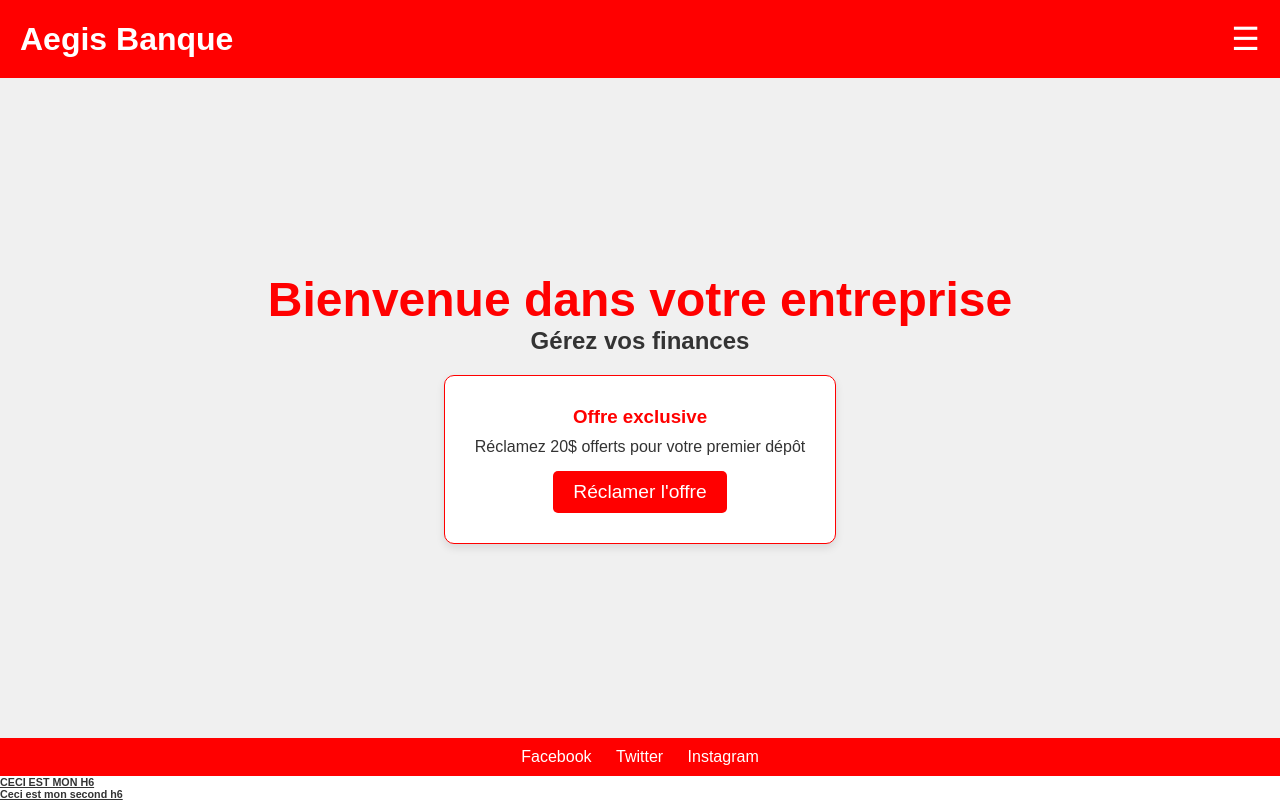
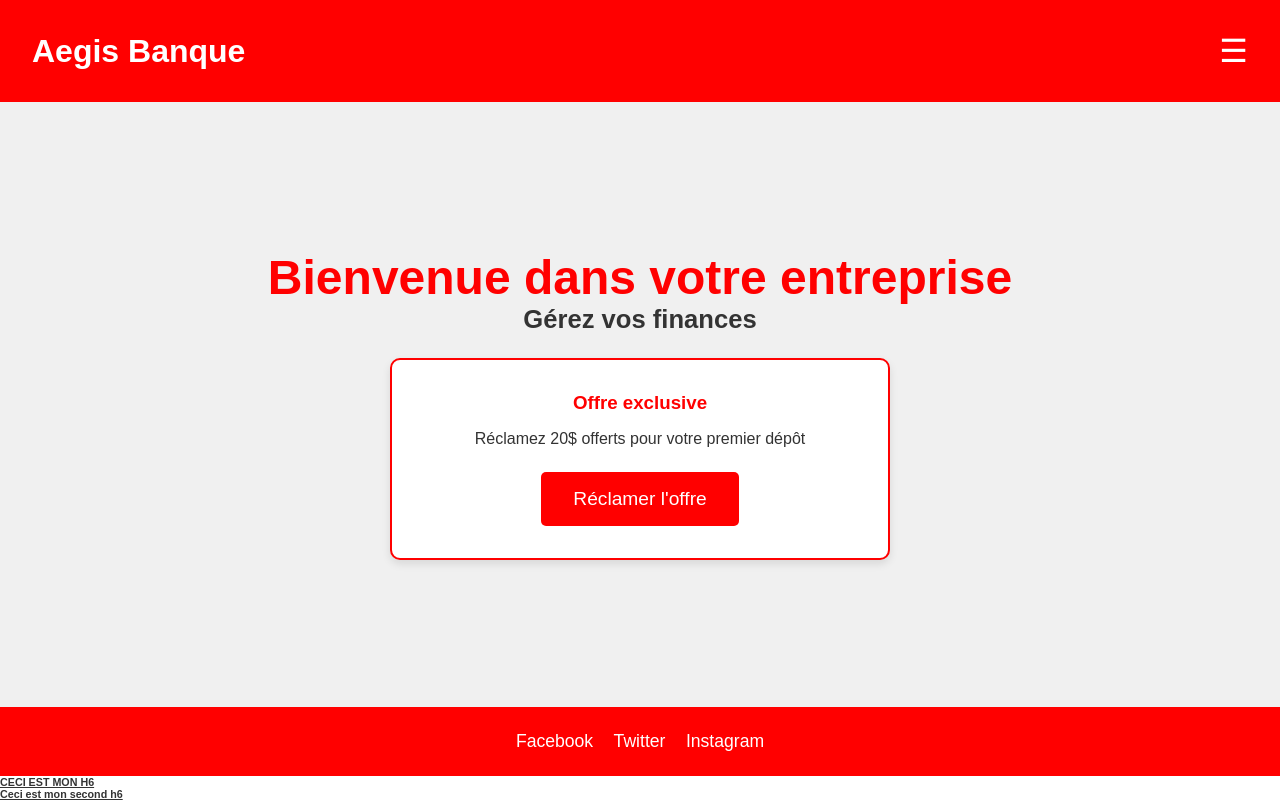
Before and after one commit to foot1210/aegis-bank, a plain HTML site: page aegis project/index.html in a window 1280 px wide. Drawn offline with Linux system fonts and the light colour scheme.

Commit message:
Refactor style.css to use CSS variables and animations

```diff
--- a/aegis project/style.css
+++ b/aegis project/style.css
@@ -1,35 +1,102 @@
-@import './style/color.css';
+/* ==========================================================
+   AEGIS BANQUE - CSS PRINCIPAL
+   Structure : reset → base → layout → composants → responsive
+========================================================== */
 
-/* RESET */
+/* -------------------------------------------------------
+   1. VARIABLES GLOBALES
+------------------------------------------------------- */
+:root {
+    /* Couleurs */
+    --clr-primary: red;
+    --clr-primary-dark: darkred;
+    --clr-text: #333;
+    --clr-bg: #fff;
+    --clr-bg-alt: #f0f0f0;
+
+    /* Typographie */
+    --fs-title: clamp(1.8rem, 4vw, 3rem);
+    --fs-subtitle: clamp(1.2rem, 3vw, 1.6rem);
+    --fs-logo: clamp(1.6rem, 3vw, 2rem);
+    --fs-btn: clamp(1rem, 3vw, 1.2rem);
+
+    /* Espacements */
+    --sp-xs: 0.5rem;
+    --sp-sm: 1rem;
+    --sp-md: 1.5rem;
+    --sp-lg: 2rem;
+
+    /* Arrondis */
+    --radius-sm: 5px;
+    --radius-md: 10px;
+
+    /* Durées animations */
+    --anim-fast: 0.25s;
+    --anim-normal: 0.6s;
+}
+
+/* -------------------------------------------------------
+   2. ANIMATIONS
+------------------------------------------------------- */
+/* Animation contenu principal */
+@keyframes fadeIn {
+    from { opacity: 0; transform: translateY(10px); }
+    to { opacity: 1; transform: translateY(0); }
+}
+
+/* Micro-interaction bouton */
+@keyframes buttonPop {
+    50% { transform: scale(1.08); }
+}
+
+/* Micro-interaction menu-burger */
+@keyframes wiggle {
+    0% { transform: rotate(0); }
+    25% { transform: rotate(10deg); }
+    50% { transform: rotate(-10deg); }
+    75% { transform: rotate(6deg); }
+    100% { transform: rotate(0); }
+}
+
+/* -------------------------------------------------------
+   3. RESET
+------------------------------------------------------- */
 * {
     margin: 0;
     padding: 0;
     box-sizing: border-box;
 }
 
-/* GENERAL */
+/* -------------------------------------------------------
+   4. BASE
+------------------------------------------------------- */
 body {
     font-family: Arial, sans-serif;
-    color: #333;
-    background-color: #fff;
+    background: var(--clr-bg);
+    color: var(--clr-text);
+
     display: flex;
     flex-direction: column;
     min-height: 100vh;
     overflow-x: hidden;
+
+    animation: fadeIn var(--anim-normal) ease-out;
 }
 
-/* NAVBAR */
+/* -------------------------------------------------------
+   5. NAVBAR
+------------------------------------------------------- */
 .navbar {
-    background-color: red;
+    background: var(--clr-primary);
     color: #fff;
-    padding: 15px;
+    padding: var(--sp-md);
     display: flex;
     justify-content: space-between;
     align-items: center;
 }
 
 .logo {
-    font-size: 1.6em;
+    font-size: var(--fs-logo);
     font-weight: bold;
 }
 
@@ -37,123 +104,113 @@ body {
     background: none;
     border: none;
     color: #fff;
-    font-size: 1.8em;
+    font-size: 2rem;
     cursor: pointer;
+    transition: transform var(--anim-fast);
 }
 
-/* MAIN */
+.menu-burger:hover {
+    animation: wiggle 0.4s ease-out;
+}
+
+/* -------------------------------------------------------
+   6. MAIN CONTENT
+------------------------------------------------------- */
 .main-content {
     flex: 1;
+    padding: var(--sp-lg);
+    background: var(--clr-bg-alt);
     display: flex;
     flex-direction: column;
     justify-content: center;
     align-items: center;
-    padding: 20px;
-    background-color: #f0f0f0;
 }
 
 .title {
-    font-size: 1.8em;
-    color: red;
+    font-size: var(--fs-title);
+    color: var(--clr-primary);
     text-align: center;
 }
 
 .subtitle {
-    font-size: 1.2em;
-    margin-bottom: 20px;
+    font-size: var(--fs-subtitle);
+    margin-bottom: var(--sp-md);
     text-align: center;
 }
 
-/* CARD */
+/* -------------------------------------------------------
+   7. CARD
+------------------------------------------------------- */
 .card {
-    background-color: #fff;
-    border: 1px solid red;
-    border-radius: 10px;
-    padding: 20px;
+    background: #fff;
+    border: 2px solid var(--clr-primary);
+    border-radius: var(--radius-md);
+    padding: var(--sp-lg);
+    max-width: 500px;
+    width: min(90%, 500px);
     text-align: center;
     box-shadow: 0 4px 8px rgba(0,0,0,0.1);
-    max-width: 80%;
+
+    animation: fadeIn 1s ease-out;
 }
 
 .card h3 {
-    color: red;
-    margin-bottom: 10px;
+    color: var(--clr-primary);
+    margin-bottom: var(--sp-sm);
 }
 
 .card p {
-    margin-bottom: 15px;
+    margin-bottom: var(--sp-md);
 }
 
+/* CTA BUTTON */
 .cta-button {
-    background-color: red;
+    background: var(--clr-primary);
     color: #fff;
     border: none;
-    padding: 10px 20px;
-    border-radius: 5px;
+    padding: var(--sp-sm) var(--sp-lg);
+    border-radius: var(--radius-sm);
+    font-size: var(--fs-btn);
     cursor: pointer;
-    font-size: 1em;
-    transition: 0.3s;
+
+    transition: background var(--anim-fast), transform var(--anim-fast);
 }
 
 .cta-button:hover {
-    background-color: darkred;
+    background: var(--clr-primary-dark);
+    animation: buttonPop 0.3s ease-out;
 }
 
-/* FOOTER */
+/* -------------------------------------------------------
+   8. FOOTER
+------------------------------------------------------- */
 .footer {
-    background-color: red;
+    background: var(--clr-primary);
     color: #fff;
-    padding: 10px;
+    padding: var(--sp-md);
     text-align: center;
 }
 
 .social-links a {
     color: #fff;
-    margin: 0 10px;
     text-decoration: none;
+    margin: 0 var(--sp-xs);
+    font-size: clamp(0.9rem, 2vw, 1.1rem);
 }
 
 .social-links a:hover {
     text-decoration: underline;
 }
 
-/* H6 styles */
-.underlined {
-    text-decoration: underline;
+/* -------------------------------------------------------
+   9. UTILITAIRES
+------------------------------------------------------- */
+.underlined { text-decoration: underline; }
+.capitalized { text-transform: uppercase; }
+
+/* -------------------------------------------------------
+   10. RESPONSIVE MINIMAL
+------------------------------------------------------- */
+@media (min-width: 768px) {
+    .navbar { padding: var(--sp-lg); }
 }
-
-.capitalized {
-    text-transform: uppercase;
-}
-
-/* RESPONSIVE */
-@media (min-width: 769px) {
-    .navbar {
-        padding: 20px;
-    }
-
-    .logo {
-        font-size: 2em;
-    }
-
-    .menu-burger {
-        font-size: 2em;
-    }
-
-    .title {
-        font-size: 3em;
-    }
-
-    .subtitle {
-        font-size: 1.5em;
-    }
-
-    .card {
-        max-width: 50%;
-        padding: 30px;
-    }
-
-    .cta-button {
-        font-size: 1.2em;
-    }
-}
```
